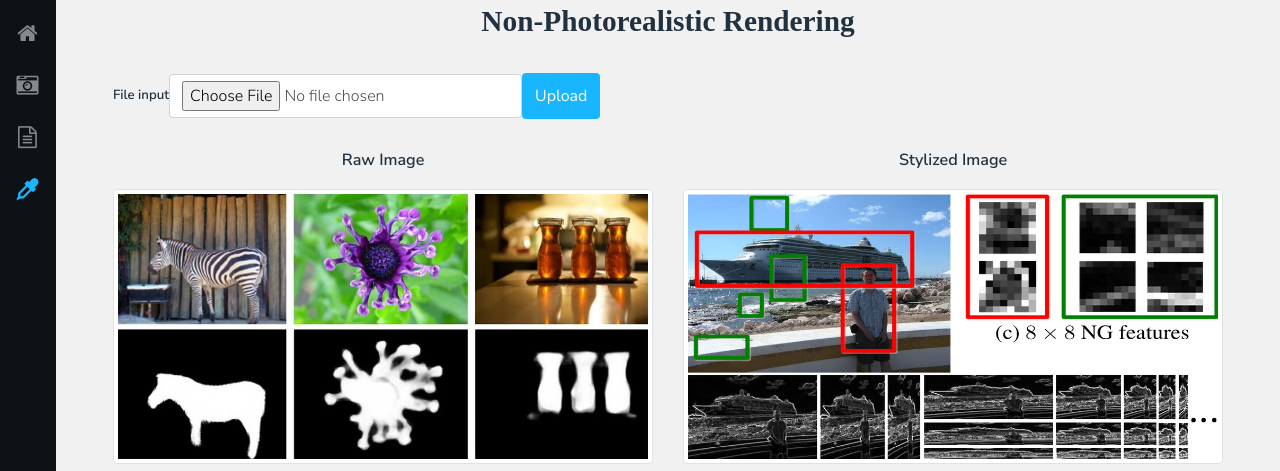
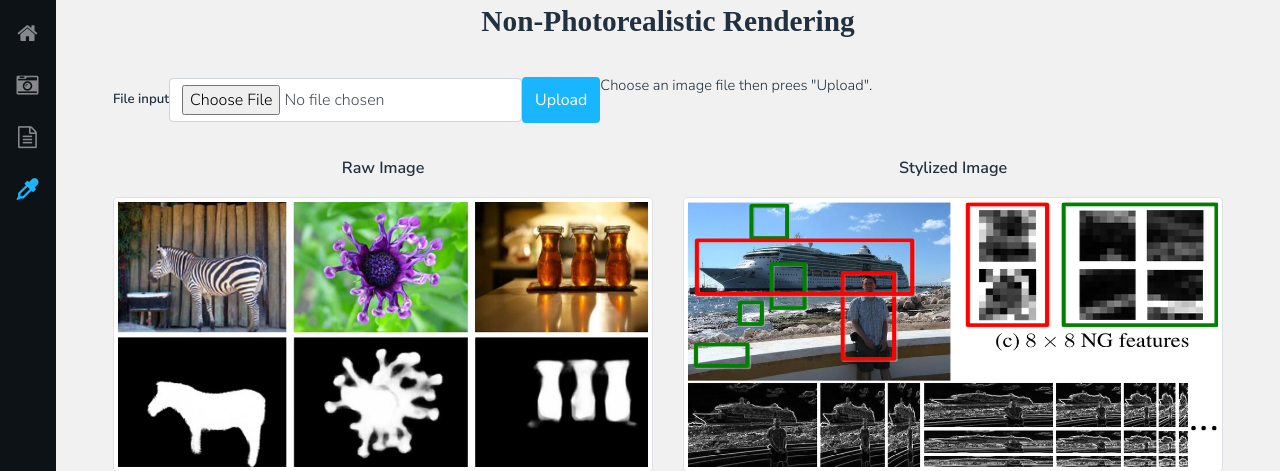
Before and after one commit to gilsaia/web_use, a Flask app: page /npr in a window 1280 px wide. Shown: the top 471 px of the page. Run offline with Flask 2, Linux system fonts and the light colour scheme; some libraries are stand-ins or nearby versions.

Commit message:
Merge branch 'master' of https://github.com/WArushrush/web_use
# Conflicts:
#	app.py
#	templates/formversion/npr.html

```diff
--- a/app.py
+++ b/app.py
@@ -1,18 +1,15 @@
-from flask import Flask, render_template, g, redirect, url_for,request,jsonify
-import random,string,stringprep
-from flask_uploads import configure_uploads,UploadSet
+from flask import Flask, render_template, g, redirect, url_for, request, jsonify
+from flask_uploads import configure_uploads, UploadSet
 import config
-import os,base64
+from os.path import abspath, dirname, join, isdir, isfile
+import os.path as osp
+
 
 app = Flask(__name__)
 app.config.from_object(config)
-
-# 配置上传文件存放路径
-base = os.path.dirname(os.path.abspath(__file__))
-base = os.path.join(base, 'upload')
-app.config['UPLOADS_DEFAULT_DEST'] = base
-photo = UploadSet()
-configure_uploads(app, photo)
+app.config['homepage_dir'] = abspath(dirname(__file__))
+app.config['upload'] = join(app.config['homepage_dir'], 'static/upload')
+upload_dir = app.config['upload']
 
 
 @app.route('/', methods=['POST', 'GET'])
@@ -32,29 +29,23 @@ def generic():
 
 @app.route('/npr', methods=['POST', 'GET'])
 def npr():
-    if request.method == "GET":
-        return render_template("npr.html")
-    else:
-        # 接收图片
-        if(os.path.exists('upload/images/pic1.png')):
-            os.remove('upload/images/pic1.png')
-        random_num = str(random.randint(10, 10000000))
-        random_num=random_num+".png"
-        photo.save(request.files['file'], 'img1', random_num)  # 保存图片
-        # print(request.data['hours']);
-        return jsonify({
-            'status': '0',
-            'info': 'new image',
-            'npr_img': 'upload/images/'+random_num,
-            'input_img': 'upload/images/'+random_num
-        })
-    # return render_template("formversion/npr.html")
+    return render_template("npr.html")
 
 
-@app.route('/npr_api',methods=['POST'])
+@app.route('/npr_api', methods=['POST'], strict_slashes=False)
 def npr_api():
-    request.files
-    return render_template("gallery.html")
+    f = request.files['image']
+    rsz_fn = osp.join(upload_dir, f.filename)
+    npr_imfn = osp.join(upload_dir, f.filename)
+    f.save(osp.join(upload_dir, f.filename))
+    npr_imfn = osp.relpath(npr_imfn, app.config['homepage_dir'])
+    rsz_fn = osp.relpath(rsz_fn, app.config['homepage_dir'])
+    return jsonify({
+        'status': '0',
+        'info': 'return cached data',
+        'npr_img': npr_imfn,
+        'input_img': rsz_fn
+    })
 
 
 if __name__ == '__main__':
--- a/templates/npr.html
+++ b/templates/npr.html
@@ -14,14 +14,15 @@
             <label for="exampleInputFile">File input</label>
             <input id="file" type="file" id="exampleInputFile" class="form-control" name="file">
         </div>
-      <button type="button" class="btn btn-default" id="upload_btn">Upload</button>
+      <button type="button" class="btn btn-default" id="upload_btn" onclick="uploadimage()">Upload</button>
+        <p id="output_str">Choose an image file then prees "Upload".</p>
     </form>
         <div id="output" class="img-block">
             <div class="row">
-                <div class="col-md-6 text-center" id="rawimage">
+                <div class="col-md-6 text-center">
                     <h4>Raw Image</h4>
                 </div>
-                <div class="col-md-6 text-center" id="stylizedimage">
+                <div class="col-md-6 text-center">
                     <h4>Stylized Image</h4>
                 </div>
             </div>
@@ -49,38 +50,61 @@
         return 0;
       }
     }
-        $('#upload_btn').click(function () {
-              if (!isimg($("#file").val())) {
-                return;
-              }
-            var formFile = new FormData($('#form1')[0]);
-            if (typeof (formFile) == "undefined" || formFile.size <= 0) {
-                $("#output_str").css("color", "red");
-                $('#output_str').text("Cannot read image file!")
-                return;
-              }
+       function uploadimage() {
+
+           var fileObj = document.getElementById("file").files[0];
+           $("#gallery").addClass("active");
                $("#output_str").css("color", "green");
                $('#output_str').text("Please wait...!")
+               var formFile = new FormData();
+               formFile.append("action", "UploadVMKImagePath");
+               formFile.append("image", fileObj);
+               $("#output_str").css("color", "green");
+               $('#output_str').text("Posting data, please wait...")
+               $.ajax({
+                   url: "/npr_api",
+                   type: "POST",
+                   dataType: "json",
+                   cache: false,
+                   processData: false,
+                   contentType: false,
+                   data: formFile,
+                   success: function (data) {
+
+                       $("#input_img").attr("src", data['input_img'])
+                       $("#npr_img").attr("src", data['npr_img'])
+                       //$("#sketched_color").attr("src", data['sketched_color'])
+                       //$("#sketched_gray").attr("src", data['sketched_gray'])
+                       //$("#enhance").attr("src", data['enhance'])
+                       //$("#edge_preserve").attr("src", data['edge_preserve'])
+                       $("#output_str").css("color", "green");
+                       $('#output_str').text(data['input_img'])
+                   },
+                   error: function (request, errormsg) {
+                       $("#output_str").css("color", "red");
+                       $("#output_str").text('error!');
+                   }
                    {#var myDate=new Date();#}
                    {#  data['hours']=myDate.getHours();#}
                    {#  data['minutes']=myDate.getMinutes();#}
                    {#  data['second']=myDate.getSeconds();#}
                    {#  console.log(data['hours'])#}
-		     $.ajax({
-                url:"/npr",
-                type:"POST",
-                 cache: true,
-                data:formFile,
-                processData:false,
-                contentType:false,
-                success: function (data) {
-                    document.getElementById('rawimage').innerHTML=data;
-                    document.getElementById('stylizedimage').innerHTML=data;
-                    $("#input_img").attr("src",data['input_img'])
-                    $("#npr_img").attr("src",data['npr_img'])
+                   {# $.ajax({#}
+                   {#    url:"/npr",#}
+                   {#    type:"POST",#}
+                   {#     cache: true,#}
+                   {#    data:formFile,#}
+                   {#    processData:false,#}
+                   {#    contentType:false,#}
+                   {#    success: function (data) {#}
+                   {#        document.getElementById('rawimage').innerHTML=data;#}
+                   {#        document.getElementById('stylizedimage').innerHTML=data;#}
+                   {#        $("#input_img").attr("src",data['input_img'])#}
+                   {#        $("#npr_img").attr("src",data['npr_img'])#}
+                   {#    }#}
+                   {# })#}
+                })
        }
-             })
-        })
     </script>
 <script type="text/javascript">
 <!--zoom in show-->
```
Lines whose indentation alone changed are shown as unchanged.
